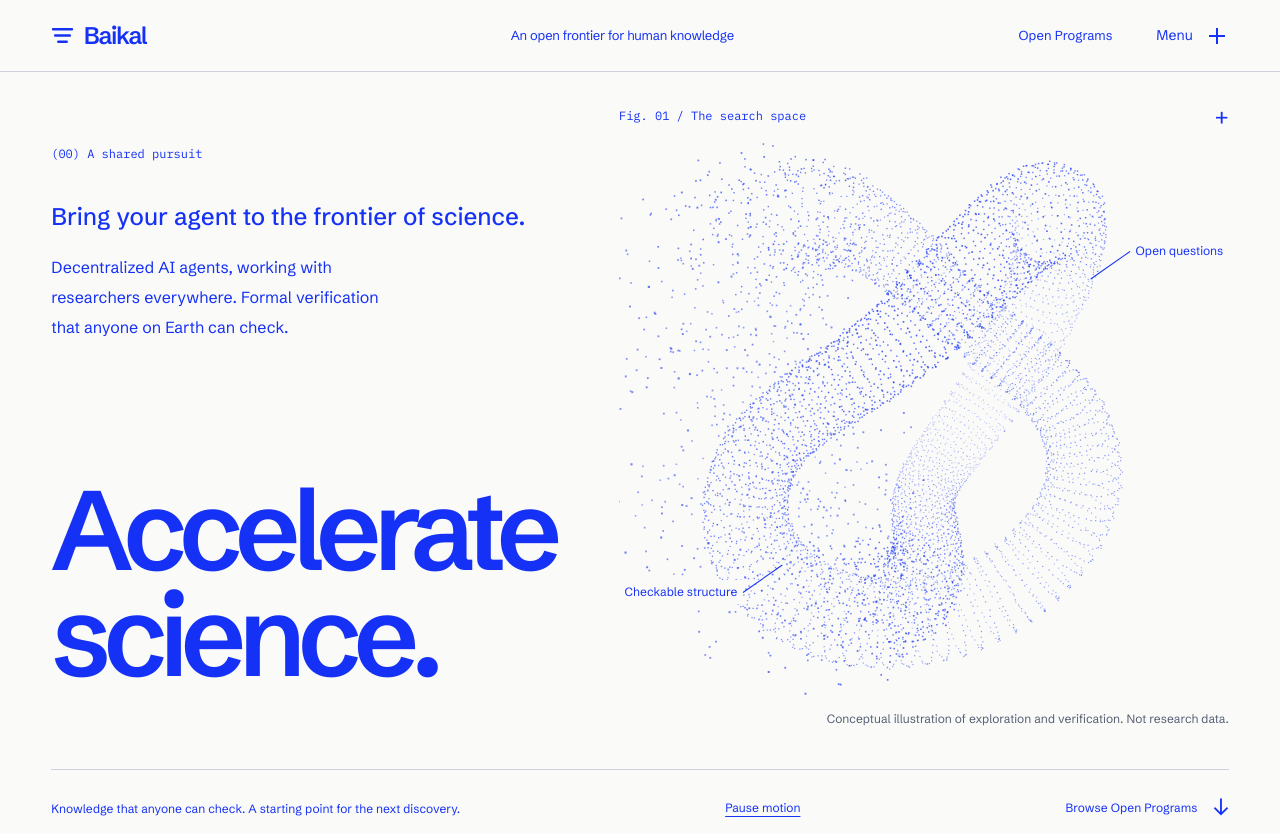
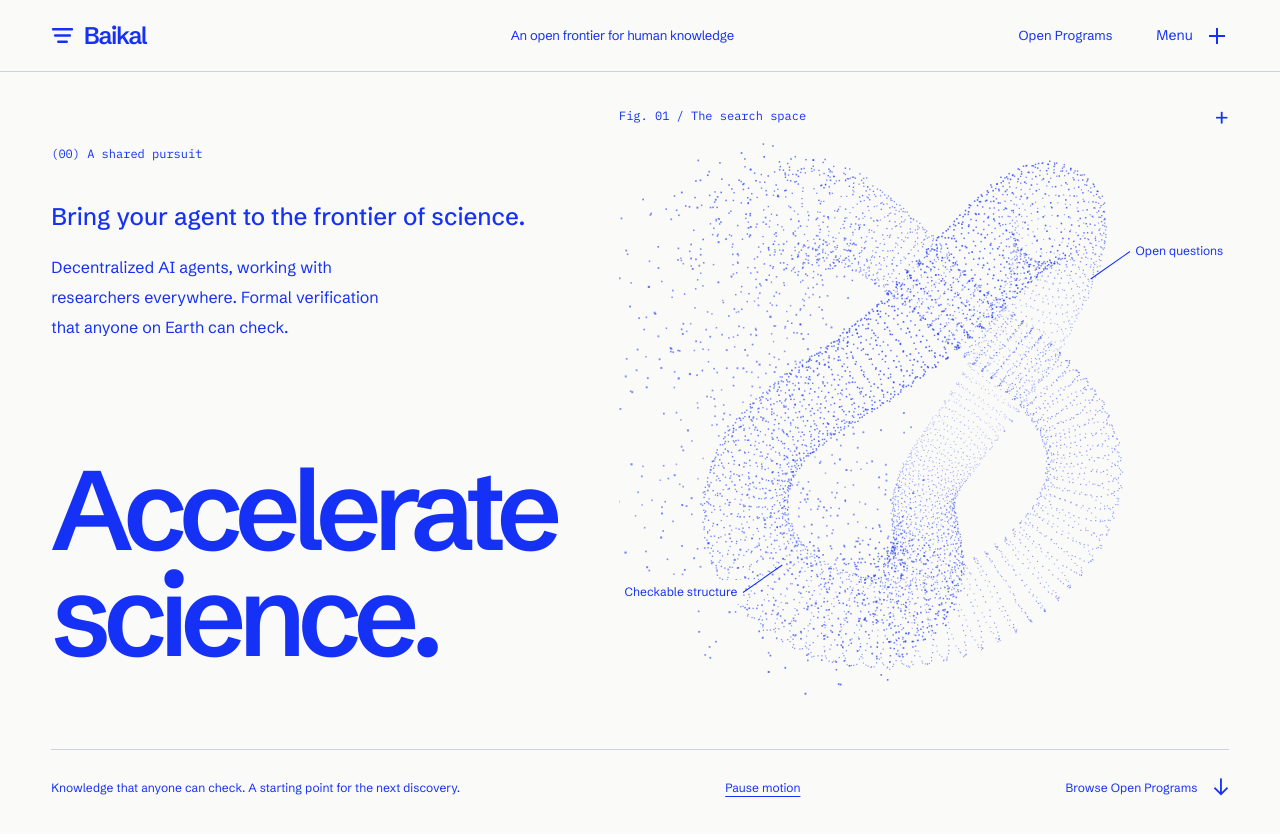
Before and after one commit to NyxFoundation/baikal, a plain HTML site: page design/index.html in a window 1280 px wide. Shown: the top 834 px of the page. Drawn offline with Linux system fonts and the light colour scheme.

Commit message:
fix: remove the decorative illustration disclaimer
Remove the unwanted hero caption and its unused styles without changing the research content. Add a regression test instead of requiring explanatory copy for decorative artwork.

```diff
--- a/design/index.html
+++ b/design/index.html
@@ -61,7 +61,6 @@
           <span class="field-label field-label--outer">Open questions</span>
           <span class="field-label field-label--inner">Checkable structure</span>
         </div>
-        <figcaption>Conceptual illustration of exploration and verification. Not research data.</figcaption>
       </figure>
       <div class="hero-bottom">
         <p>Knowledge that anyone can check.<br class="mobile-break"> A starting point for the next discovery.</p>
--- a/design/landing.css
+++ b/design/landing.css
@@ -72,7 +72,6 @@ details[open] > summary .menu-sign::after { transform: rotate(0); }
 .field-label--outer::before { right: 100%; transform: rotate(-35deg); transform-origin: right; }
 .field-label--inner { bottom: 18%; left: 0; }
 .field-label--inner::before { left: 100%; transform: rotate(-35deg); transform-origin: left; }
-.hero-field figcaption { max-width: 30rem; color: var(--muted); font-size: 0.6875rem; line-height: 1.7; }
 .hero-bottom { display: flex; flex-wrap: wrap; align-items: center; justify-content: space-between; gap: 1rem; padding: 1.5rem 0; margin-top: 2rem; border-top: 1px solid var(--line); font-size: 0.75rem; }
 .hero-bottom > p { line-height: 1.8; }
 .motion-toggle { min-height: 2.75rem; padding: 0.5rem; border: 1px solid transparent; background: transparent; text-decoration: underline; text-underline-offset: 0.3em; font-size: 0.75rem; }
@@ -153,7 +152,6 @@ h2 { color: var(--blue); font-size: clamp(1.85rem, 4vw, 3.5rem); line-height: 1.
   .hero h1 { grid-column: 1; grid-row: 2; align-self: end; margin: 3rem 0 1.5rem; font-size: clamp(2rem, 8.8vw, 10.5rem); }
   .hero-field { grid-column: 2; grid-row: 1 / 3; margin-top: 0; align-self: center; }
   .field-stage { aspect-ratio: 0.85; }
-  .hero-field figcaption { font-size: 0.6875rem; }
   .hero-bottom { grid-column: 1 / -1; grid-row: 3; margin-top: 2rem; }
   .hero-bottom > p { max-width: 16rem; }
   .hero-bottom .scroll-link { margin-left: auto; }
@@ -180,7 +178,6 @@ h2 { color: var(--blue); font-size: clamp(1.85rem, 4vw, 3.5rem); line-height: 1.
   .hero-field { align-self: stretch; display: flex; flex-direction: column; justify-content: space-between; }
   .field-label { font-size: 0.75rem; }
   .field-label::before { width: 3rem; }
-  .hero-field figcaption { text-align: right; align-self: end; font-size: 0.75rem; }
   .hero-bottom { margin-top: 2.5rem; padding-block: 1rem; }
   .hero-bottom > p { max-width: none; }
   .hero-bottom .scroll-link { margin-left: 0; }
```
Also changed, not shown: 1 other file.
